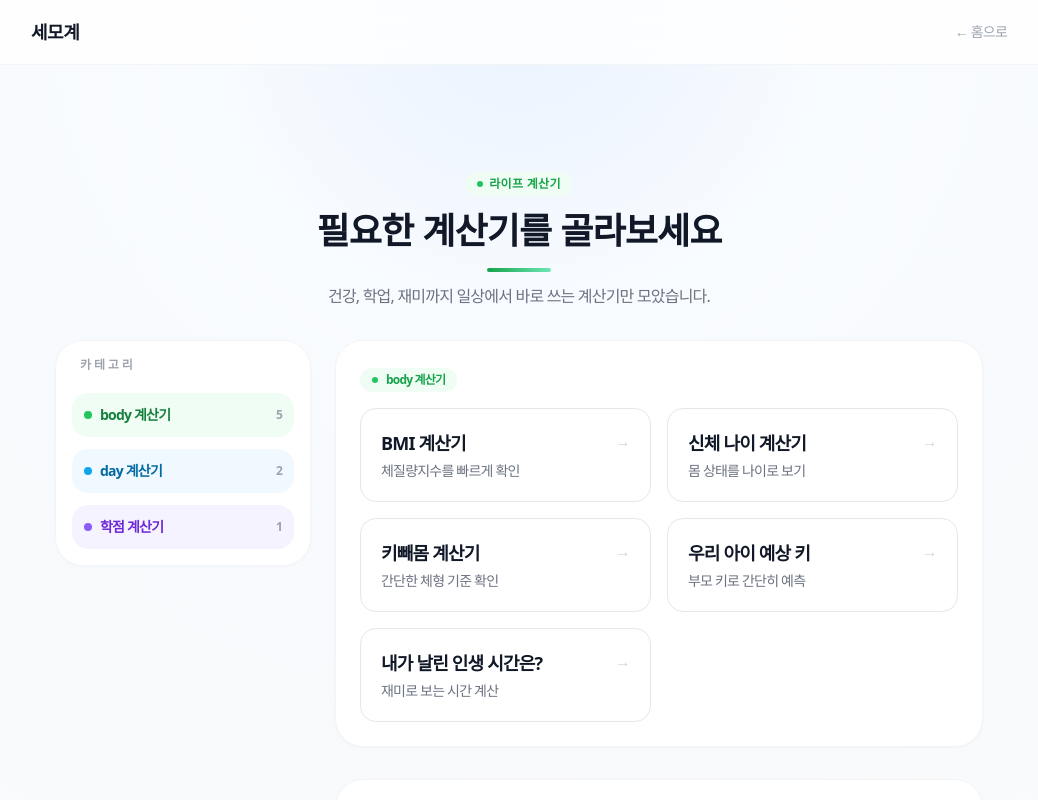
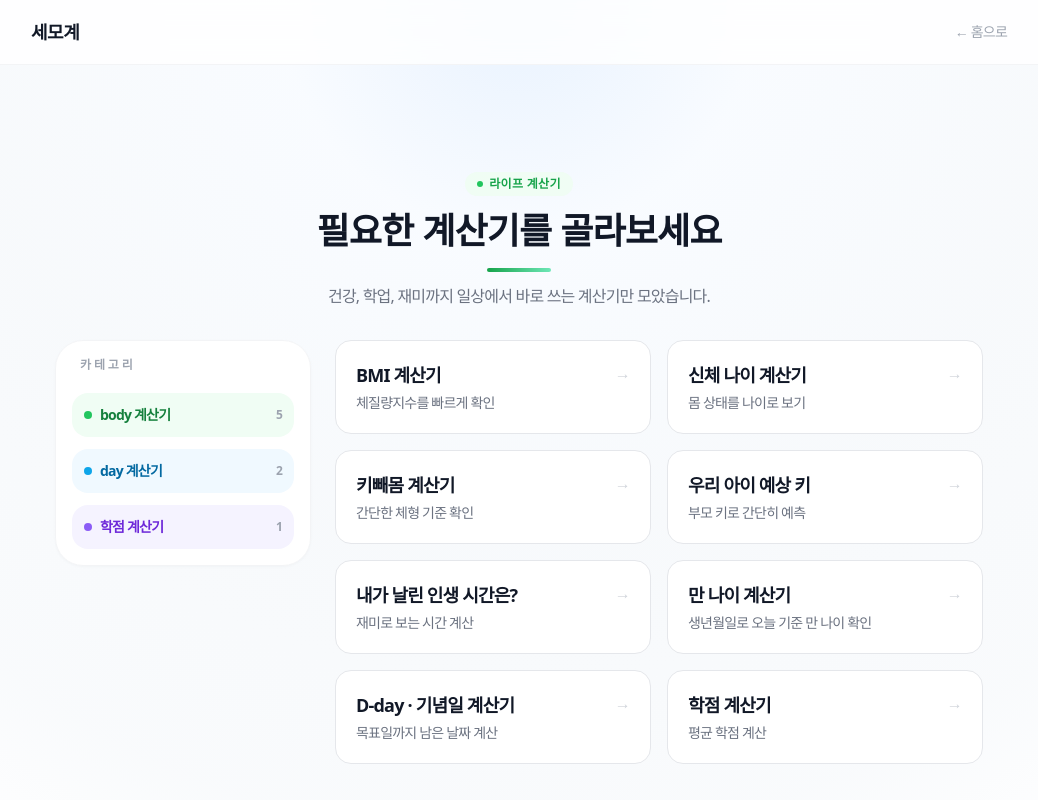
Before and after one commit to greentea2417/semogye-calculator, a Next.js app: page /life in a window 1280 px wide. Shown: the top 800 px of the page, without its empty margins (121-1159 px from the left). Built offline with nearby package versions, Linux system fonts and the light colour scheme; a web font is replaced by a local one.

Commit message:
style: keep desktop home pages flat and mobile grouped

```diff
--- a/app/business/page.tsx
+++ b/app/business/page.tsx
@@ -120,36 +120,28 @@ export default function BusinessPage() {
         <p className="mt-3 text-gray-500">급여, 세금, 퇴직, 실업급여, 연차수당까지 자주 쓰는 계산기만 모았습니다.</p>
       </div>
 
-      <div className="flex flex-col gap-6 lg:flex-row">
+      <div className="flex flex-col gap-6 md:flex-row">
         <Sidebar groups={groups} />
-        <div className="min-w-0 flex-1 space-y-8 hidden md:block">
-          {groups.map((group) => {
-            const s = accentStyles[group.accent];
-            return (
-              <section key={group.title} id={group.title} className="rounded-[28px] border border-gray-100 bg-white p-5 shadow-sm shadow-gray-200/30 sm:p-6">
-                <div className={`mb-4 inline-flex items-center gap-2 rounded-full px-3 py-1 text-xs font-bold ${s.badge}`}>
-                  <span className={`h-1.5 w-1.5 rounded-full ${s.dot}`} /> {group.title}
-                </div>
+        <div className="min-w-0 flex-1 hidden md:block">
           <div className="grid grid-cols-1 gap-4 sm:grid-cols-2">
-                  {group.items.map((item) => (
-                    <Link key={item.href} href={item.href} className={`group rounded-2xl border border-gray-200 bg-white p-5 transition-all hover:-translate-y-0.5 ${s.item} hover:shadow-lg`}>
+            {groups.flatMap((group) =>
+              group.items.map((item) => (
+                <Link key={item.href} href={item.href} className="group rounded-2xl border border-gray-200 bg-white p-5 transition-all hover:-translate-y-0.5 hover:border-blue-200 hover:shadow-lg">
                   <div className="flex items-start justify-between gap-4">
                     <div>
-                          <h2 className="text-lg font-bold text-gray-900 transition-colors group-hover:text-inherit">{item.label}</h2>
+                      <h2 className="text-lg font-bold text-gray-900 transition-colors group-hover:text-blue-600">{item.label}</h2>
                       <p className="mt-1 text-sm text-gray-500">{item.desc}</p>
                     </div>
-                        <span className={`text-gray-300 transition-colors ${s.arrow}`}>→</span>
+                    <span className="text-gray-300 transition-colors group-hover:text-blue-500">→</span>
                   </div>
                 </Link>
-                  ))}
+              ))
+            )}
           </div>
-              </section>
-            );
-          })}
         </div>
       </div>
 
-      <div className="lg:hidden mt-8">
+      <div className="md:hidden mt-8">
         <MobileSections groups={groups} />
       </div>
     </div>
--- a/app/life/page.tsx
+++ b/app/life/page.tsx
@@ -97,36 +97,28 @@ export default function LifePage() {
         <p className="mt-3 text-gray-500">건강, 학업, 재미까지 일상에서 바로 쓰는 계산기만 모았습니다.</p>
       </div>
 
-      <div className="flex flex-col gap-6 lg:flex-row">
+      <div className="flex flex-col gap-6 md:flex-row">
         <Sidebar groups={groups} />
-        <div className="min-w-0 flex-1 space-y-8 hidden md:block">
-          {groups.map((group) => {
-            const s = accentStyles[group.accent];
-            return (
-              <section key={group.title} id={group.title} className="rounded-[28px] border border-gray-100 bg-white p-5 shadow-sm shadow-gray-200/30 sm:p-6">
-                <div className={`mb-4 inline-flex items-center gap-2 rounded-full px-3 py-1 text-xs font-bold ${s.badge}`}>
-                  <span className={`h-1.5 w-1.5 rounded-full ${s.dot}`} /> {group.title}
-                </div>
+        <div className="min-w-0 flex-1 hidden md:block">
           <div className="grid grid-cols-1 gap-4 sm:grid-cols-2">
-                  {group.items.map((item) => (
-                    <Link key={item.href} href={item.href} className={`group rounded-2xl border border-gray-200 bg-white p-5 transition-all hover:-translate-y-0.5 ${s.item} hover:shadow-lg`}>
+            {groups.flatMap((group) =>
+              group.items.map((item) => (
+                <Link key={item.href} href={item.href} className="group rounded-2xl border border-gray-200 bg-white p-5 transition-all hover:-translate-y-0.5 hover:border-green-200 hover:shadow-lg">
                   <div className="flex items-start justify-between gap-4">
                     <div>
-                          <h2 className="text-lg font-bold text-gray-900 transition-colors group-hover:text-inherit">{item.label}</h2>
+                      <h2 className="text-lg font-bold text-gray-900 transition-colors group-hover:text-green-600">{item.label}</h2>
                       <p className="mt-1 text-sm text-gray-500">{item.desc}</p>
                     </div>
-                        <span className={`text-gray-300 transition-colors ${s.arrow}`}>→</span>
+                    <span className="text-gray-300 transition-colors group-hover:text-green-500">→</span>
                   </div>
                 </Link>
-                  ))}
+              ))
+            )}
           </div>
-              </section>
-            );
-          })}
         </div>
       </div>
 
-      <div className="lg:hidden mt-8">
+      <div className="md:hidden mt-8">
         <MobileSections groups={groups} />
       </div>
     </div>
```
Lines whose indentation alone changed are shown as unchanged.
